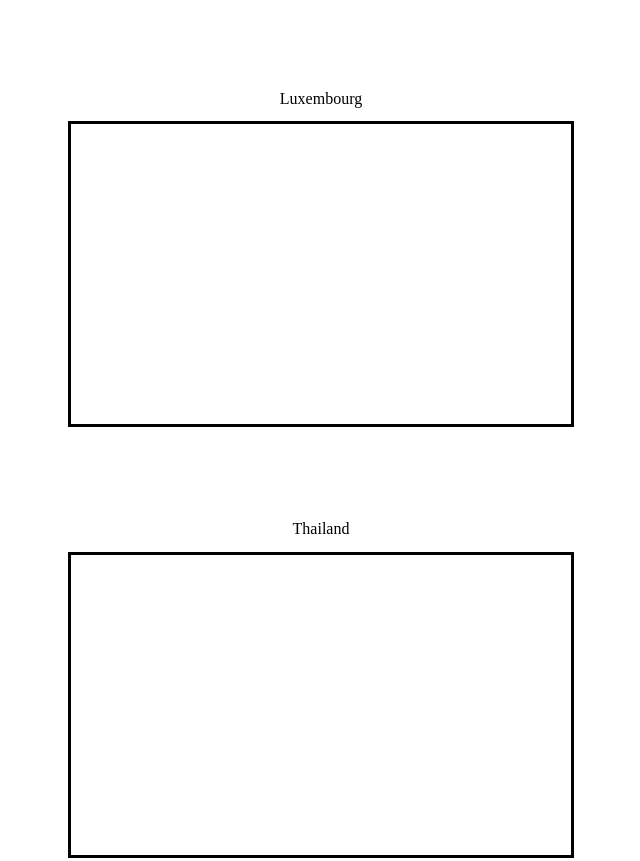
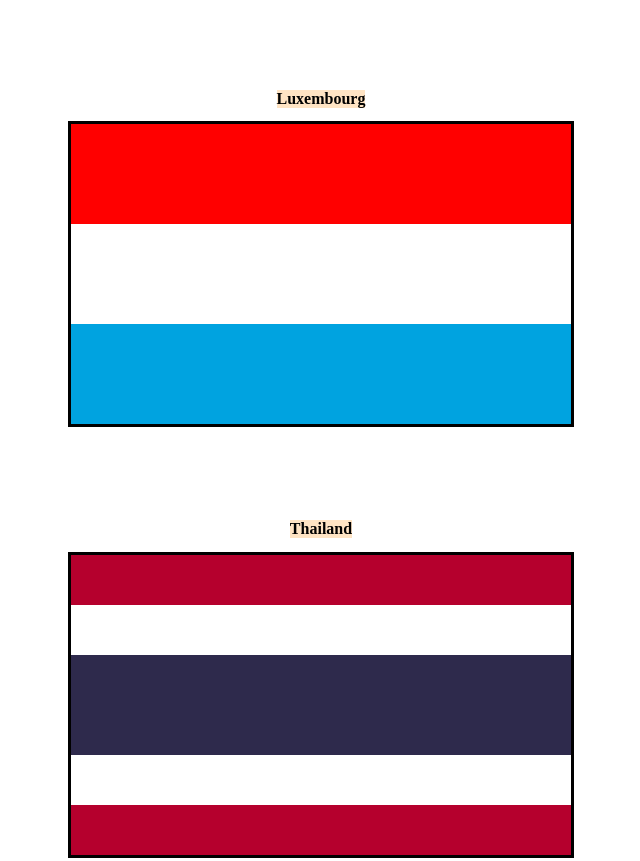
Before and after one commit to fullstack-decal-fa22/hw2-jennylee6217, a plain HTML site: page index.html in a window 1280 px wide. Shown: the part 509-1370 px from the top of the page, without its empty margins (319-959 px from the left). Drawn offline with Linux system fonts and the light colour scheme.

Commit message:
first commit

```diff
--- a/styles.css
+++ b/styles.css
@@ -20,6 +20,16 @@
 /* Classes that you might find useful */
 /* You may also have to implement your own classes */
 
+.label {
+  background-color: bisque;
+  font-weight: bold;
+}
+
+.label:hover {
+  background-color: gold;
+  font-size: 140%;
+}
+
 .flag {
   height: 300px;
   width: 500px;
@@ -32,6 +42,7 @@
 }
 
 .threevert {
+  height: 33.3%
 }
 
 .threehoriz {
@@ -59,6 +70,10 @@
 
 /* QUESTION 1 */
 
+.red {
+  background-color: red;
+}
+
 .orange {
   background-color: orange;
 }
@@ -79,11 +94,15 @@
   background-color: lightblue;
 }
 
+.light-blue {
+  background-color: rgb(0,163,224);
+}
+
 .purple {
   background-color: purple;
 }
 
-.white {
+.white, #white {
   background-color: #fff;
 }
 
@@ -95,14 +114,20 @@
 
 .thailand-red {
   /* TODO */
+  background-color: #B5002D;
+  height: 16.7%;
 }
 
 .thailand-white {
   /* TODO */
+  background-color: #ffffff;
+  height: 16.7%;
 }
 
 .thailand-blue {
   /* TODO */
+  background-color: #2E2A4C;
+  height: 33.4%;
 }
 
 /* END QUESTION 2 */
@@ -130,6 +155,8 @@
 
 .mexico-img {
   /* TODO */
+  align-self: center;
+  background-color: white;
 }
 
 .mexico-red {
@@ -150,11 +177,13 @@
 .flag1 {
   background-color: red;
   /* TODO */
+  margin-right: 5px;
 }
 
 .flag2 {
   background-color: blue;
   /* TODO */
+  margin-left: 5px;
 }
 /* For padding practice */
 .padding-container {
@@ -162,4 +191,5 @@
   background-color: lightblue;
   background-clip: content-box, padding-box;
   /* TODO */
+  padding: 30px 30px 30px 30px;
 }
```
